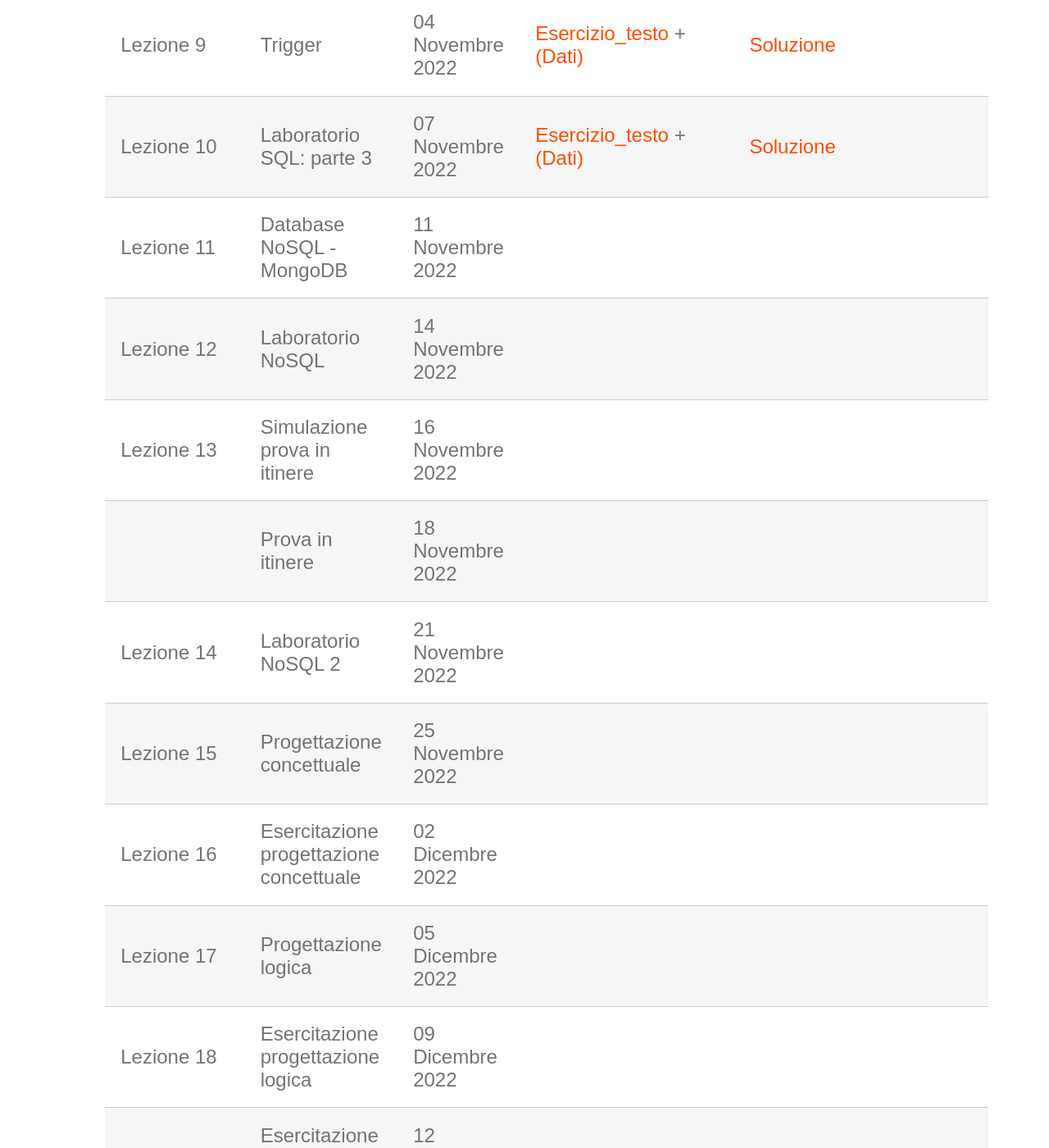
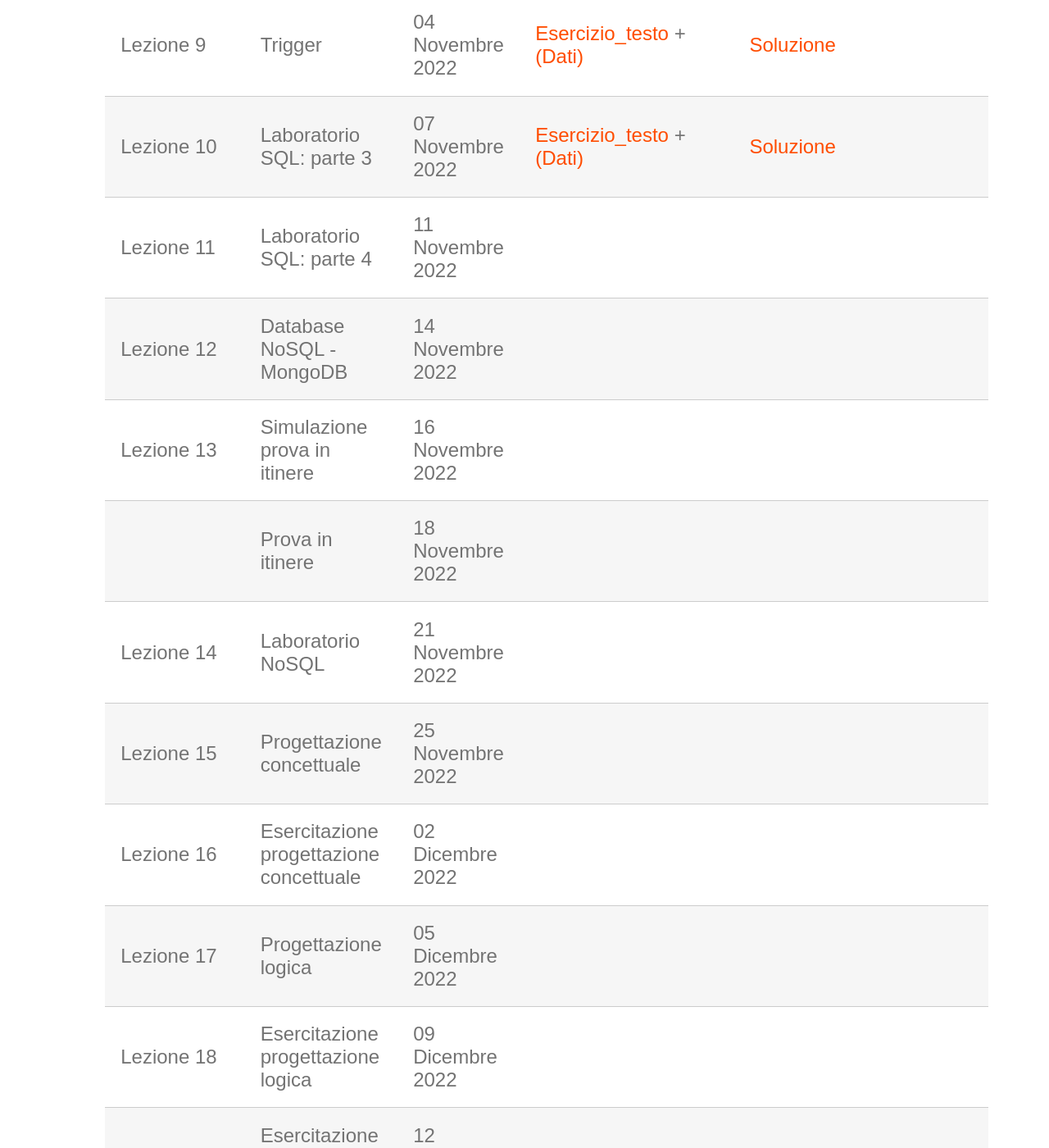
Before and after one commit to perceivelab/database-course, a Jekyll site: the page built from lezioni.md, in a window 1280 px wide and 1400 px high, scrolled down 1588 px. Shown: the whole window at 82% size. Built offline with Jekyll 4.4.1, drawn with Linux system fonts in a browser that asks for light colours; our own code applies the rules of GitHub Pages for plain Markdown files.

Commit message:
Update lezioni.md

```diff
--- a/lezioni.md
+++ b/lezioni.md
@@ -18,11 +18,11 @@ Questa pagina contiene le slide, note e gli esempi di codice delle lezioni del c
 | Lezione 8  | Laboratorio SQL: parte 2                 | 28 Ottobre 2022   | [Testo](https://drive.google.com/file/d/10TcOD8hcc9jl-LfiqNhUKGGWNrj6JKLt/view?usp=sharing) [(+dati)](https://drive.google.com/file/d/1eH-Y5O6zLPLvV3c3H4qK0SrZj5J58Ld_/view?usp=sharing)                       | [Soluzione](https://drive.google.com/file/d/1jXxiKd2K7mXKNMIn2Ie4CsNWnky-hbhs/view?usp=sharing)            |
 | Lezione 9 | Trigger                                   | 04 Novembre 2022  |  [Esercizio_testo](https://drive.google.com/file/d/1JpWTeehVDmm1EeO4l68mk74Y5I5KFLmv/view?usp=sharing) + [(Dati)](https://drive.google.com/file/d/17eOXx23Ur7ZIt_nNAMag4D53BlBiAU9z/view?usp=sharing)                       |     [Soluzione](https://drive.google.com/file/d/1LF4up44RX9ha5N1Vi_PxEgM3zd9VucNy/view?usp=sharing)         |
 | Lezione 10 | Laboratorio SQL: parte 3                 | 07 Novembre 2022  |    [Esercizio_testo](https://drive.google.com/file/d/1pbttccp4-NdnaE90PqPlc-5KEhYKgs4V/view?usp=sharing) + [(Dati)](https://drive.google.com/file/d/1dTAEG8rbLhUP7Gpno-ZeZBgRbVninQAp/view?usp=sharing) |     [Soluzione](https://drive.google.com/file/d/1FotFkD1SmioulpLCG5zzqGiOP32TVolV/view?usp=sharing)        |
-| Lezione 11 | Database NoSQL - MongoDB                 | 11 Novembre 2022  |                         |             |
-| Lezione 12 | Laboratorio NoSQL                        | 14 Novembre 2022  |                         |             |
+| Lezione 11 | Laboratorio SQL: parte 4                 | 11 Novembre 2022  |                         |             |
+| Lezione 12 | Database NoSQL - MongoDB                 | 14 Novembre 2022  |                         |             |
 | Lezione 13 | Simulazione prova in itinere             | 16 Novembre 2022  |                         |             |
 |            | Prova in itinere                         | 18 Novembre 2022  |                         |             |
-| Lezione 14 | Laboratorio NoSQL 2                      | 21 Novembre 2022  |                         |             |
+| Lezione 14 | Laboratorio NoSQL                      | 21 Novembre 2022  |                         |             |
 | Lezione 15 | Progettazione concettuale                | 25 Novembre 2022  |                         |             |
 | Lezione 16 | Esercitazione progettazione concettuale  | 02 Dicembre 2022  |                         |             |
 | Lezione 17 | Progettazione logica                     | 05 Dicembre 2022  |                         |             |
```
